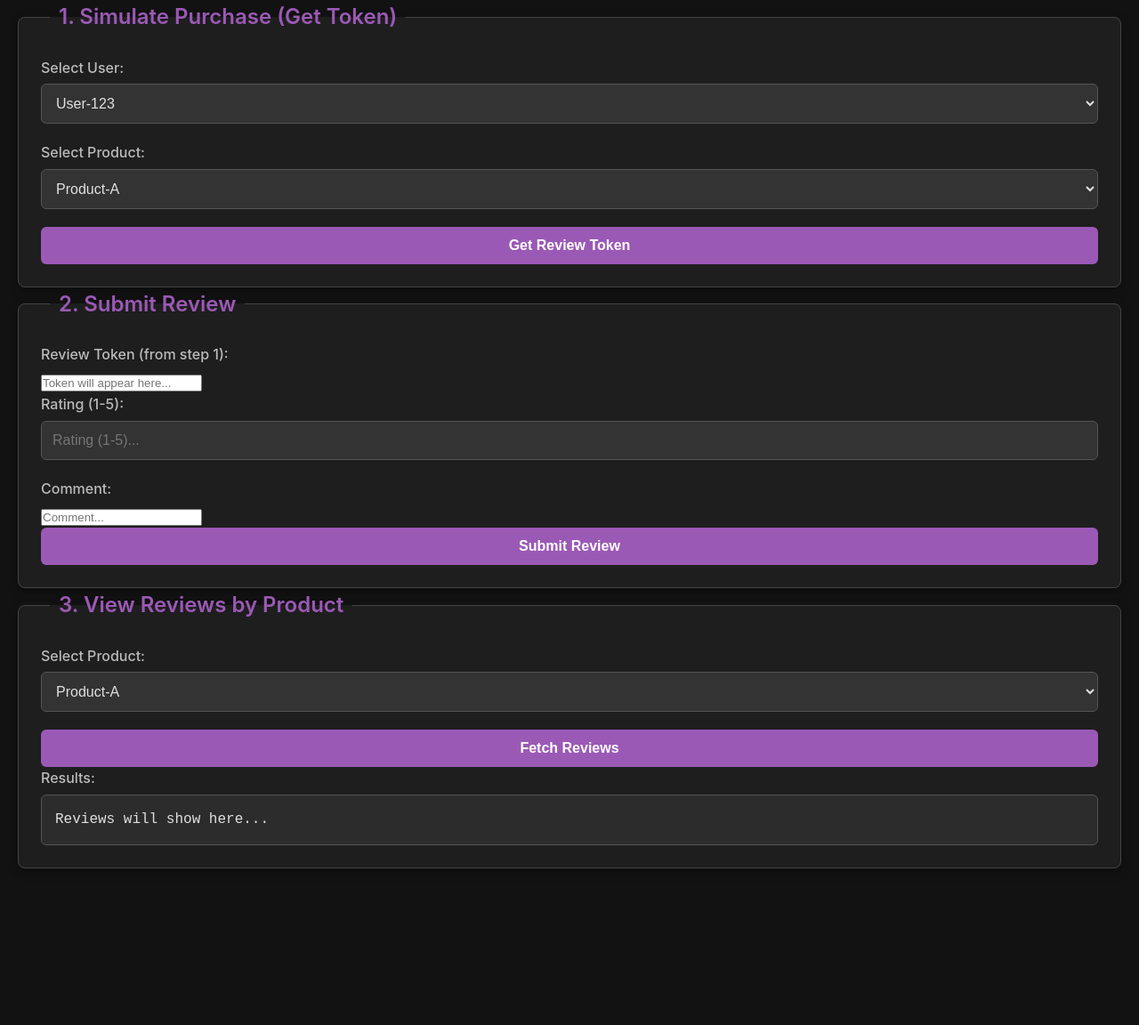
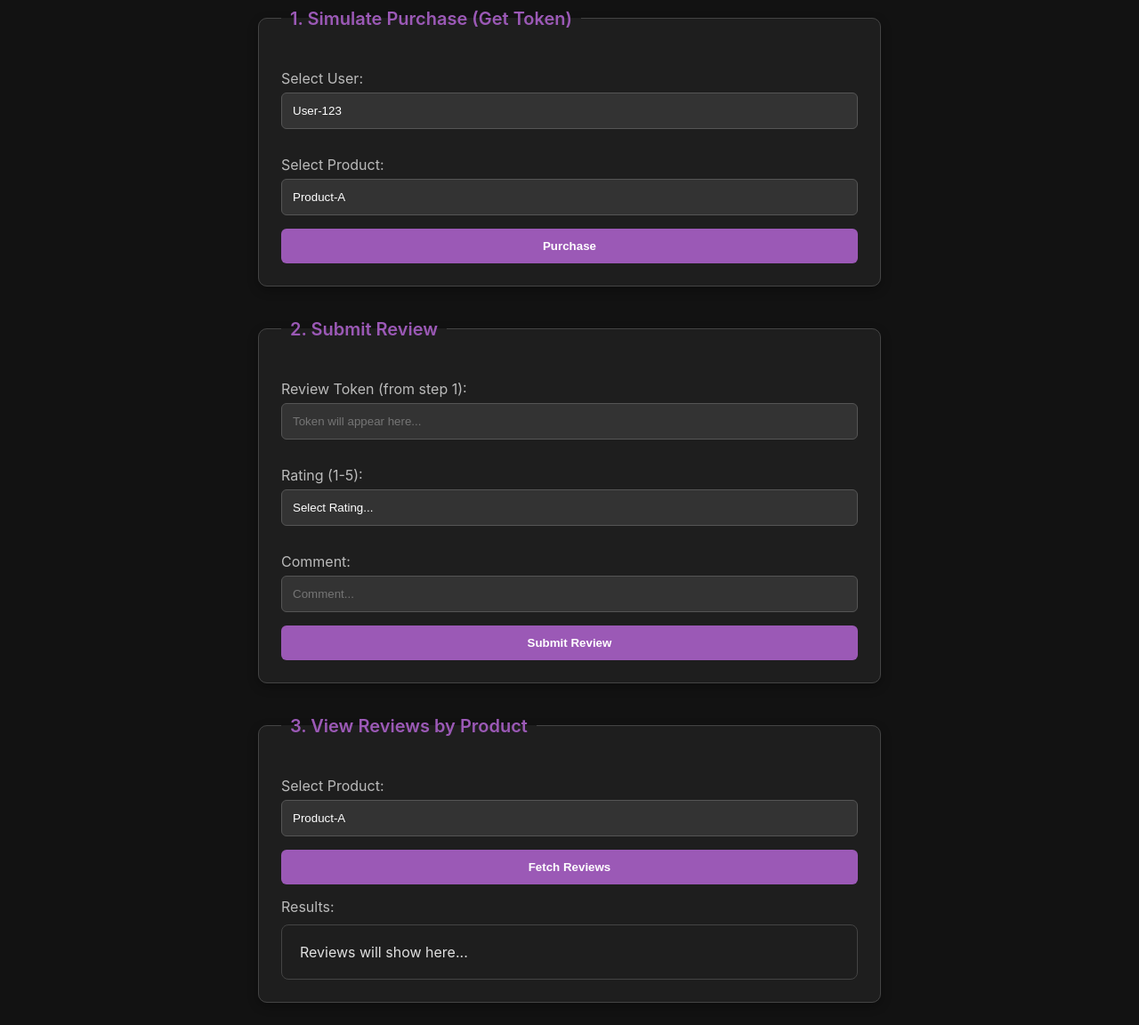
Before and after one commit to SequencerBit/ReviewChain, a plain HTML site: page frontend/index.html in a window 1280 px wide. Shown: the part 101-1253 px from the top of the page at 89% size. Before the commit the page ends 1097 px from the top, so only its background shows below. Drawn offline with Linux system fonts and the light colour scheme.

Commit message:
Updated Result format

```diff
--- a/frontend/index.html
+++ b/frontend/index.html
@@ -4,14 +4,16 @@
     <meta charset="UTF-8">
     <meta name="viewport" content="width=device-width, initial-scale=1.0">
     <title>Host Simulator Dashboard</title>
-
     <link rel="stylesheet" href="style.css">
 </head>
 <body>
     <h1>Modular Review System: Host Simulator</h1>
 
-    <fieldset>
-        <legend>1. Simulate Purchase (Get Token)</legend>
+    <div class="container">
+
+        <fieldset class="section-box">
+            <legend class="section-title">1. Simulate Purchase (Get Token)</legend>
+
             <label for="user-select">Select User:</label>
             <select id="user-select">
                 <option value="User-123">User-123</option>
@@ -24,16 +26,24 @@
                 <option value="Product-B">Product-B</option>
             </select>
 
-        <button id="get-token-btn">Get Review Token</button>
+            <button id="get-token-btn">Purchase</button>
         </fieldset>
 
-    <fieldset>
-        <legend>2. Submit Review</legend>
+        <fieldset class="section-box">
+            <legend class="section-title">2. Submit Review</legend>
+
             <label for="token-input">Review Token (from step 1):</label>
             <input id="token-input" placeholder="Token will appear here...">
 
             <label for="rating-input">Rating (1-5):</label>
-        <input id="rating-input" type="number" min="1" max="5" placeholder="Rating (1-5)...">
+            <select id="rating-input">
+                <option value="">Select Rating...</option>
+                <option value="1">1</option>
+                <option value="2">2</option>
+                <option value="3">3</option>
+                <option value="4">4</option>
+                <option value="5">5</option>
+            </select>
 
             <label for="comment-input">Comment:</label>
             <input id="comment-input" placeholder="Comment...">
@@ -41,8 +51,9 @@
             <button id="submit-review-btn">Submit Review</button>
         </fieldset>
 
-    <fieldset>
-        <legend>3. View Reviews by Product</legend>
+        <fieldset class="section-box">
+            <legend class="section-title">3. View Reviews by Product</legend>
+
             <label for="product-select-view">Select Product:</label>
             <select id="product-select-view">
                 <option value="Product-A">Product-A</option>
@@ -52,8 +63,12 @@
             <button id="fetch-reviews-btn">Fetch Reviews</button>
 
             <label>Results:</label>
-        <pre id="results-display">Reviews will show here...</pre>
+            <div id="results-display" class="results-box">
+                Reviews will show here...
+            </div>
         </fieldset>
+
+    </div>
 
     <script src="script.js"></script>
 </body>
--- a/frontend/script.js
+++ b/frontend/script.js
@@ -1,7 +1,7 @@
 // Wait for the DOM to be fully loaded before we run our script
 document.addEventListener("DOMContentLoaded", () => {
 
-    // API Server URL (from Student 2's plan)
+    // API Server URL
     const API_URL = "http://localhost:3000";
 
     // --- Part 1 Elements ---
@@ -69,13 +69,12 @@ document.addEventListener("DOMContentLoaded", () => {
             });
 
             if (!response.ok) {
-                // This will catch the 403 Forbidden errors for invalid/used tokens
                 throw new Error(`Review failed! Status: ${response.status} (${response.statusText})`);
             }
 
             resultsDisplay.textContent = "Review submitted successfully! It is now on the blockchain.";
 
-            // Clear the form for the next review
+            // Clear the form
             tokenInput.value = "";
             ratingInput.value = "";
             commentInput.value = "";
@@ -90,23 +89,36 @@ document.addEventListener("DOMContentLoaded", () => {
     fetchReviewsBtn.addEventListener("click", async () => {
         const productId = productSelectView.value;
 
-        resultsDisplay.textContent = `Fetching reviews for ${productId}...`;
+        resultsDisplay.innerHTML = `<p>Fetching reviews for ${productId}...</p>`;
 
         try {
-            const response = await fetch(`${API_URL}/reviews/${productId}`, {
-                method: "GET"
-            });
-
+            const response = await fetch(`${API_URL}/reviews/${productId}`);
             if (!response.ok) throw new Error(`HTTP error! status: ${response.status}`);
 
             const reviews = await response.json();
 
-            // Display the JSON data in the <pre> tag, nicely formatted
-            resultsDisplay.textContent = JSON.stringify(reviews, null, 2);
+            if (reviews.length === 0) {
+                resultsDisplay.innerHTML = `<p>No reviews yet for ${productId}.</p>`;
+                return;
+            }
+
+            // Build formatted cards
+            resultsDisplay.innerHTML = reviews.map(r => `
+                <div class="review-card">
+                    <div class="stars">${"⭐".repeat(r.rating)}</div>
+                    <div class="review-comment">"${r.comment}"</div>
+                    <div class="review-meta">
+                        <b>User:</b> ${r.userId}<br>
+                        <b>Product:</b> ${r.productId}<br>
+                        <b>Timestamp:</b> ${new Date(r.timestamp).toLocaleString()}
+                    </div>
+                </div>
+            `).join("");
 
         } catch (error) {
             console.error("Error fetching reviews:", error);
-            resultsDisplay.textContent = `Error fetching reviews: ${error.message}`;
+            resultsDisplay.innerHTML = `<p>Error fetching reviews: ${error.message}</p>`;
         }
     });
-});
+
+}); // <-- THIS was missing!
--- a/frontend/style.css
+++ b/frontend/style.css
@@ -1,4 +1,4 @@
-/* 1. Reset and Base Styles */
+/* Reset */
 * {
     box-sizing: border-box;
     margin: 0;
@@ -6,101 +6,125 @@
 }
 
 body {
-    font-family: -apple-system, BlinkMacSystemFont, "Segoe UI", Roboto, Helvetica, Arial, sans-serif;
-    background-color: #121212; /* Dark background */
-    color: #e0e0e0;           /* Light text */
-    line-height: 1.6;
-    padding: 20px;
+    font-family: -apple-system, BlinkMacSystemFont, Segoe UI, Roboto, Arial;
+    background-color: #121212;
+    color: #e0e0e0;
+    padding: 25px;
 }
 
-/* 2. Main Layout */
 h1 {
     text-align: center;
-    color: #ffffff;
-    margin-bottom: 30px;
+    margin-bottom: 40px;
 }
 
+/* Container */
 .container {
-    max-width: 600px;
-    margin: 0 auto;
+    max-width: 700px;
+    margin: auto;
     display: grid;
-    gap: 25px;
+    gap: 30px;
 }
 
-/* 3. Section Styling (Fieldset) */
-fieldset {
-    border: 1px solid #444; /* Darker border */
-    border-radius: 8px;
+/* Fieldset (Cards) */
+.section-box {
+    background-color: #1e1e1e;
+    border: 1px solid #444;
+    border-radius: 10px;
     padding: 25px;
-    background-color: #1e1e1e; /* Slightly lighter card */
-    box-shadow: 0 4px 12px rgba(0, 0, 0, 0.3);
+    box-shadow: 0 4px 12px rgba(0,0,0,0.3);
+    position: relative;
 }
 
-legend {
-    font-size: 1.5em;
+/* PERFECTLY ALIGNED SUBHEADINGS */
+.section-title {
+    font-size: 20px;
     font-weight: 600;
-    color: #9b59b6; /* A bright purple accent */
     padding: 0 10px;
-    margin-left: 10px;
+    color: #9b59b6;
+    min-height: 35px;        /* FIX: All legends same height */
+    display: flex;
+    align-items: center;
 }
 
-/* 4. Form Elements */
+/* Form elements */
 label {
+    margin-top: 15px;
+    margin-bottom: 6px;
     display: block;
-    margin-bottom: 5px;
-    font-weight: 500;
     color: #bbb;
 }
 
-input[type="text"],
-input[type="number"],
-select {
+input, select {
     width: 100%;
     padding: 12px;
-    margin-bottom: 20px;
+    margin-bottom: 15px;
+    background-color: #333;
+    color: white;
     border: 1px solid #555;
     border-radius: 6px;
-    font-size: 1em;
-    background-color: #333; /* Dark input background */
-    color: #e0e0e0;       /* Light input text */
+}
+
+select {
+    appearance: none;
+    cursor: pointer;
 }
 
 input:focus, select:focus {
     border-color: #9b59b6;
     outline: none;
-    box-shadow: 0 0 0 3px rgba(155, 89, 182, 0.2);
+    box-shadow: 0 0 0 3px rgba(155,89,182,0.2);
 }
 
-/* 5. Button Styling */
+/* Buttons */
 button {
     width: 100%;
-    padding: 12px 15px;
-    font-size: 1em;
-    font-weight: 600;
-    color: #ffffff;
-    background-color: #9b59b6; /* Purple button */
+    padding: 12px;
+    font-weight: bold;
+    background-color: #9b59b6;
+    color: white;
+    border-radius: 6px;
     border: none;
-    border-radius: 6px;
     cursor: pointer;
-    transition: background-color 0.2s ease, transform 0.1s ease;
 }
 
 button:hover {
-    background-color: #8e44ad; /* Darker purple */
+    background-color: #8e44ad;
 }
 
 button:active {
-    transform: scale(0.99);
+    transform: scale(0.98);
 }
 
-/* 6. Results Display */
-pre#results-display {
+/* Results Box */
+.results-box {
+    background-color: #1e1e1e;
+    border: 1px solid #444;
+    padding: 20px;
+    border-radius: 8px;
+    margin-top: 10px;
+}
+
+/* Review cards */
+.review-card {
     background-color: #2c2c2c;
+    padding: 15px;
+    border-radius: 8px;
     border: 1px solid #555;
-    color: #e0e0e0;
-    padding: 15px;
-    border-radius: 6px;
-    white-space: pre-wrap;
-    word-wrap: break-word;
-    font-family: "Courier New", Courier, monospace;
+    margin-bottom: 15px;
 }
+
+.stars {
+    color: gold;
+    font-size: 1.2rem;
+}
+
+.review-comment {
+    color: #ccc;
+    margin-top: 8px;
+}
+
+.review-meta {
+    margin-top: 6px;
+    font-size: 0.85rem;
+    color: #888;
+}
```
Lines whose indentation alone changed are shown as unchanged.
